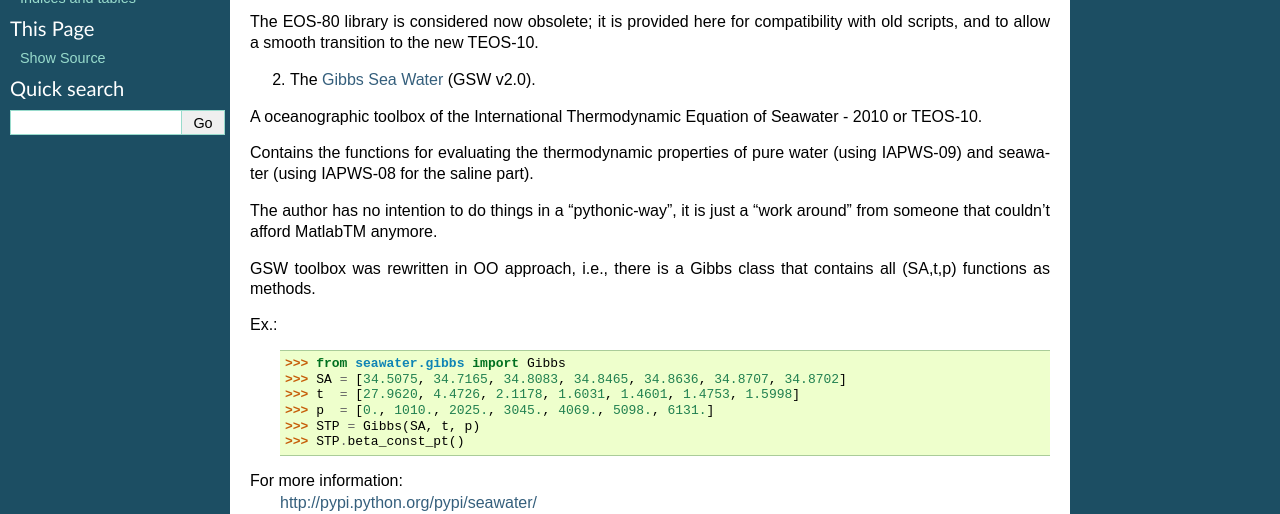
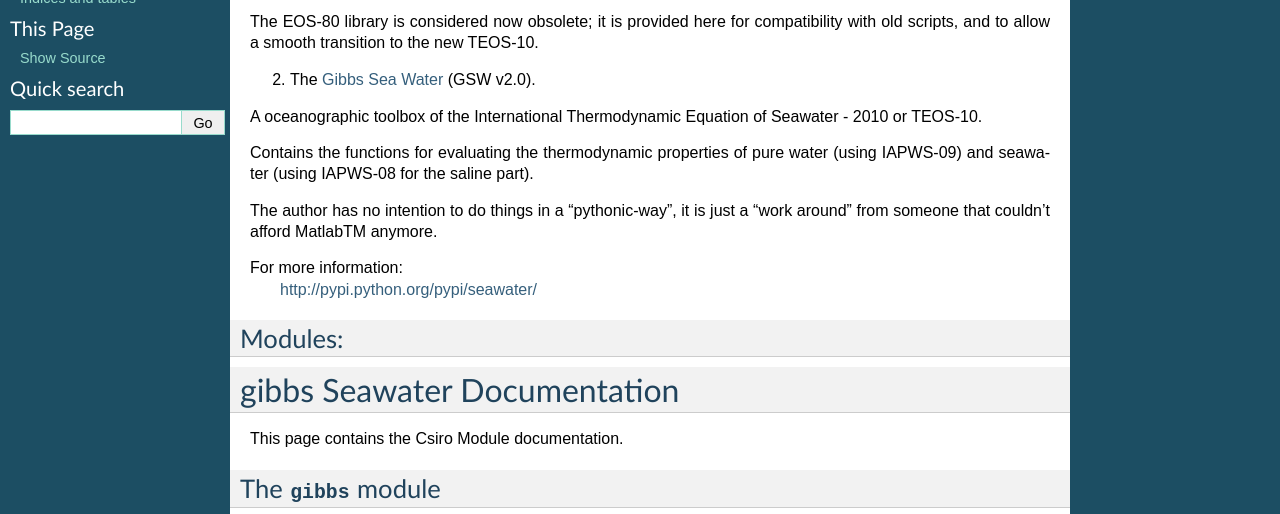
Before and after one commit to pyoceans/python-seawater, a Sphinx documentation site: the page built from docs/sphinx/index.rst, in a window 1280 px wide and 900 px high, scrolled down 308 px, cut to the strip 0-514 px from the top of the window. Built offline with Sphinx 7.4.7, drawn with Linux system fonts in a browser that asks for light colours; formulas are drawn with MathJax 3.

Commit message:
removed Gibbs class example

```diff
--- a/docs/sphinx/index.rst
+++ b/docs/sphinx/index.rst
@@ -25,16 +25,6 @@ A oceanographic toolbox of the International Thermodynamic Equation of Seawater
 Contains the functions for evaluating the thermodynamic properties of pure water (using IAPWS-09) and seawater (using IAPWS-08 for the saline part).
 
 The author has no intention to do things in a "pythonic-way", it is just a "work around" from someone that couldn't afford MatlabTM anymore.
-
-GSW toolbox was rewritten in OO approach, i.e., there is a Gibbs class that contains all (SA,t,p) functions as methods.
-
-Ex.:
-        >>> from seawater.gibbs import Gibbs
-        >>> SA = [34.5075, 34.7165, 34.8083, 34.8465, 34.8636, 34.8707, 34.8702]
-        >>> t  = [27.9620, 4.4726, 2.1178, 1.6031, 1.4601, 1.4753, 1.5998]
-        >>> p  = [0., 1010., 2025., 3045., 4069., 5098., 6131.]
-        >>> STP = Gibbs(SA, t, p)
-        >>> STP.beta_const_pt()
 
 For more information:
     http://pypi.python.org/pypi/seawater/
```
